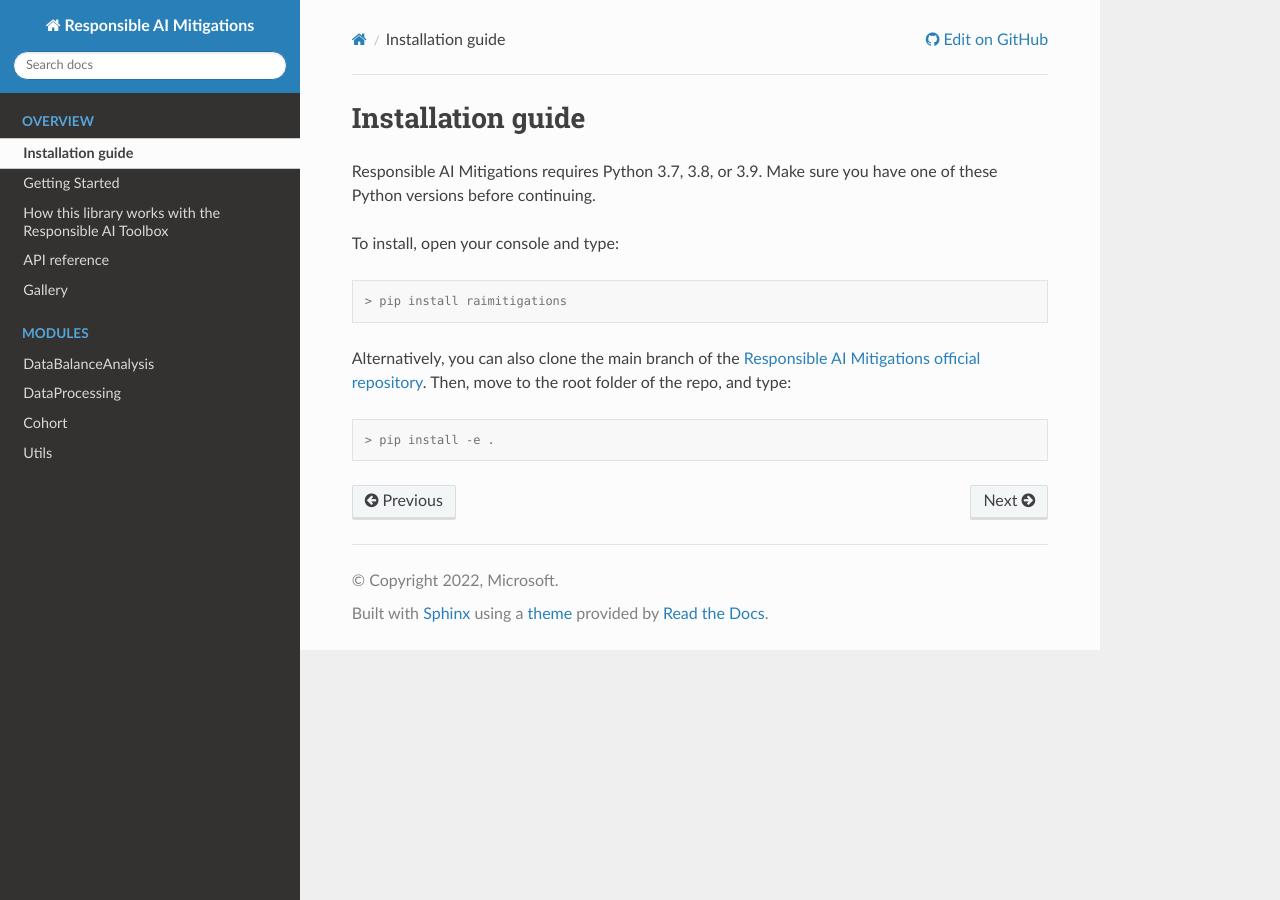
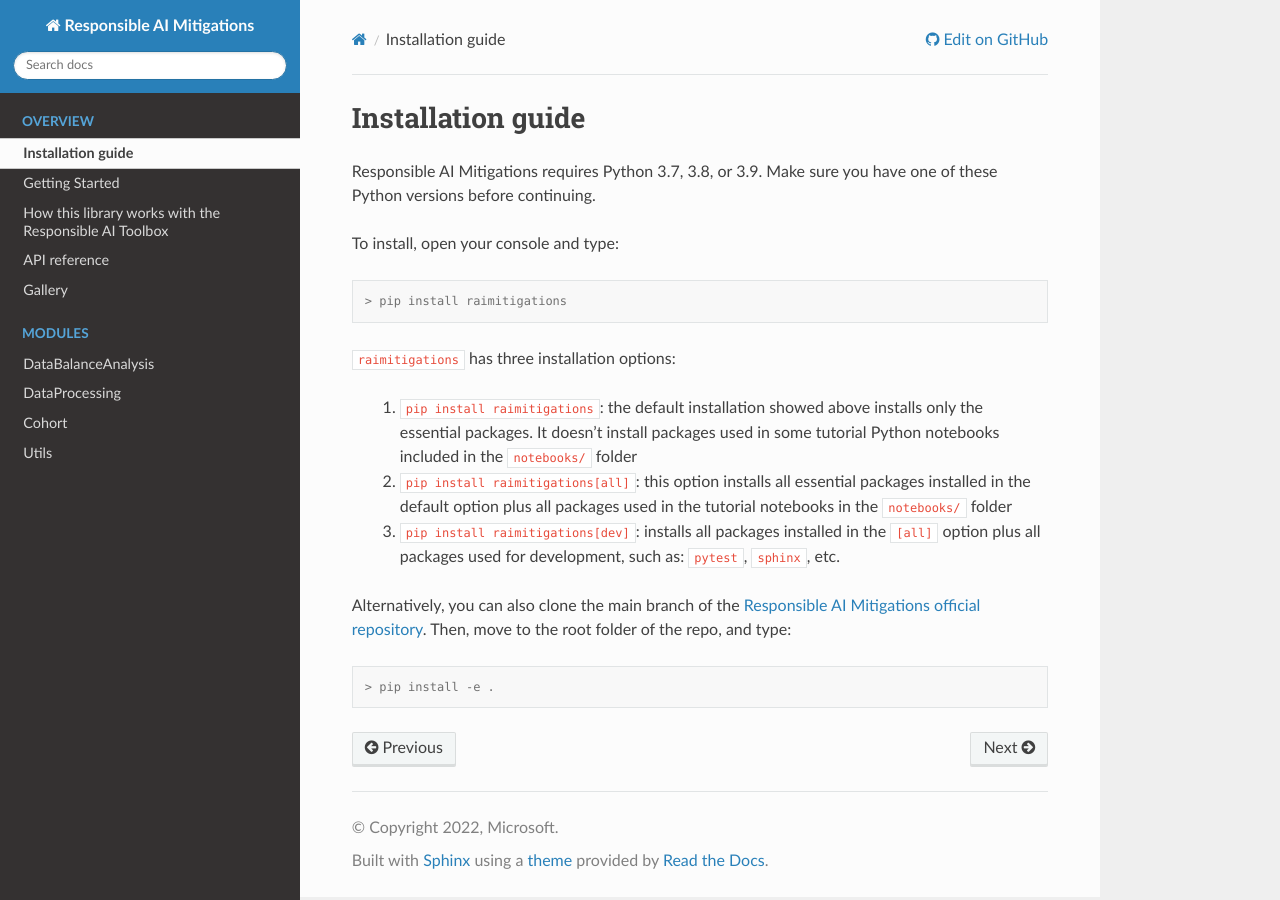
Before and after one commit to microsoft/responsible-ai-toolbox-mitigations, a Sphinx documentation site: the page built from docs/install_guide.rst, in a window 1280 px wide. Built offline with Sphinx 7.4.7 and the Read the Docs theme 2.0.0, drawn with Linux system fonts in a browser that asks for light colours; pages that are not in the unit, such as notebooks, are missing from menus.

Commit message:
New installation guide

```diff
--- a/docs/install_guide.rst
+++ b/docs/install_guide.rst
@@ -11,6 +11,15 @@ To install, open your console and type:
 
     > pip install raimitigations
 
+``raimitigations`` has three installation options:
+
+    1. ``pip install raimitigations``: the default installation showed above installs only the essential packages. It doesn't install packages
+       used in some tutorial Python notebooks included in the ``notebooks/`` folder
+    2. ``pip install raimitigations[all]``: this option installs all essential packages installed in the default option plus
+       all packages used in the tutorial notebooks in the ``notebooks/`` folder
+    3. ``pip install raimitigations[dev]``: installs all packages installed in the ``[all]`` option plus all packages used for
+       development, such as: ``pytest``, ``sphinx``, etc.
+
 Alternatively, you can also clone the main branch of the `Responsible AI Mitigations official repository`_. Then, move to the root folder of the repo, and type:
 
 .. _Responsible AI Mitigations official repository: https://github.com/microsoft/responsible-ai-toolbox-mitigations
```
